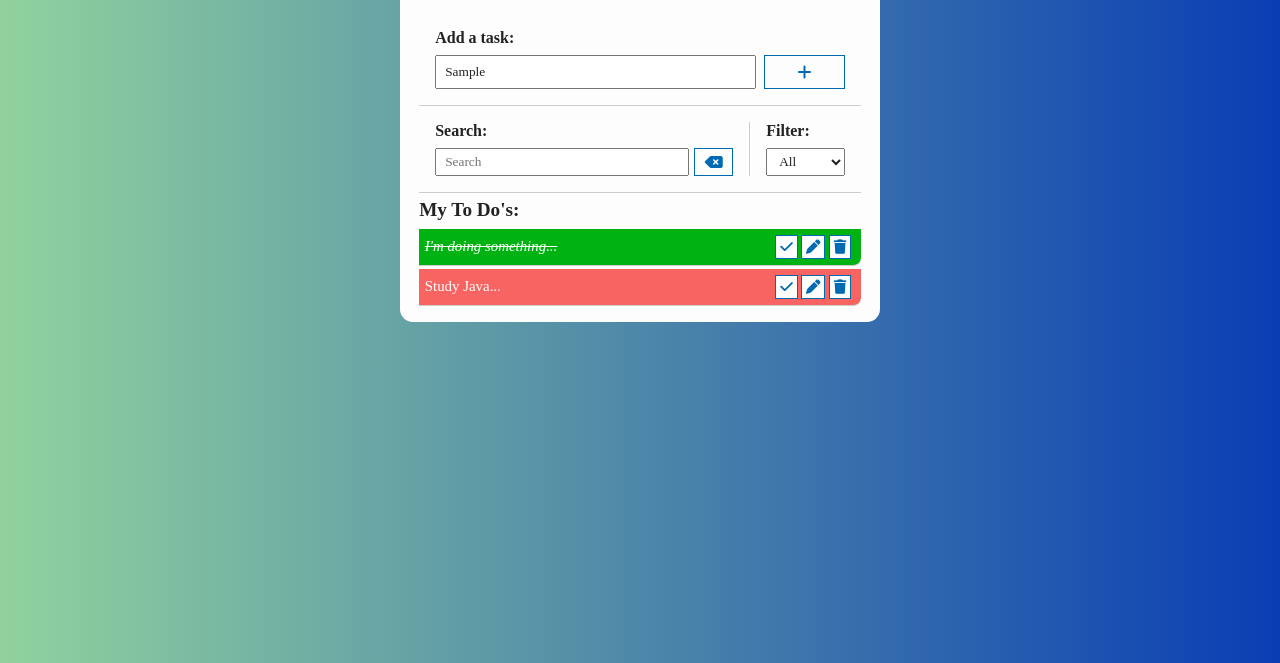
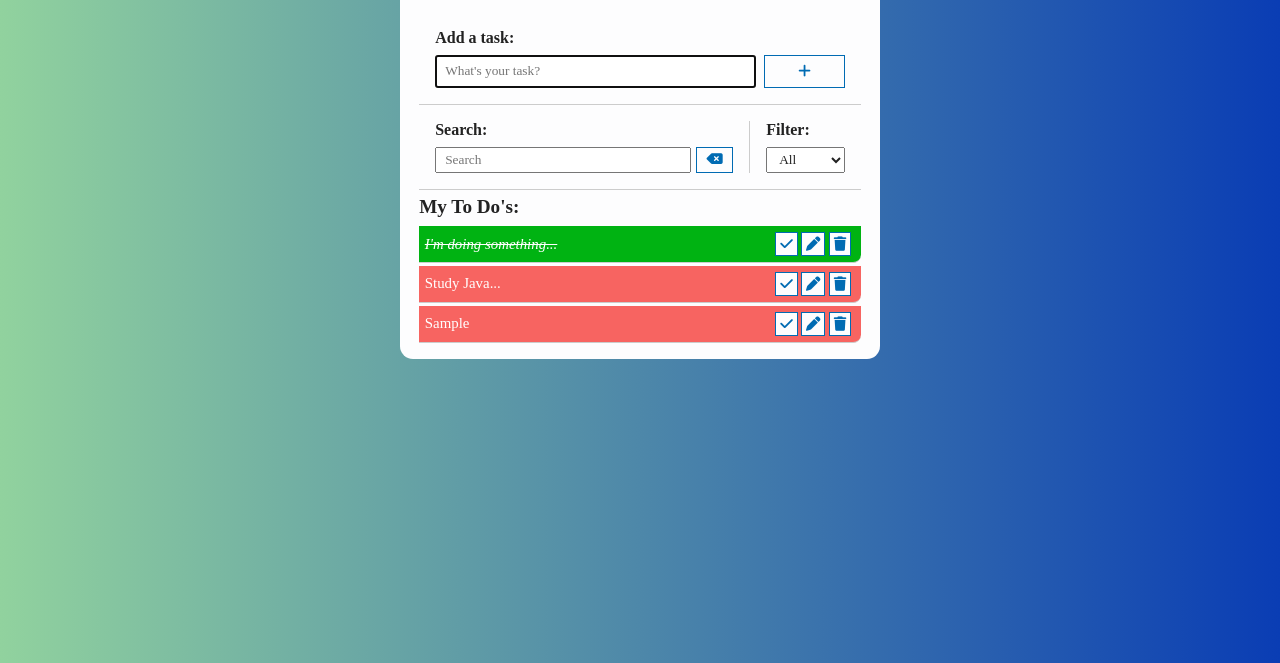
Before and after one commit to amac81/JS_ToDoListAdvanced, a plain HTML site: page index.html in a window 1280 px wide. Both pictures are taken after typing "Sample" into the empty fields and a click on the button 804 px from the left and 209 px from the top of the page. Shown: the part 137-800 px from the top of the page. Drawn offline with Linux system fonts and the light colour scheme; a web font is replaced by a local one.

Commit message:
Js saveToDo function done

```diff
--- a/css/styles.css
+++ b/css/styles.css
@@ -36,6 +36,7 @@ button i {
     color: #006bb3;
     font-weight: bold;
     pointer-events: none;
+    font-size: 0.9rem;
 }
 
 input, select {
@@ -174,10 +175,6 @@ input, select {
     margin-right: 0.25rem;
 }
 
-.todo-item button i {
-   font-size: 0.9rem;
- }
-
 .done {
     background-color: #00b312;
 }
--- a/js/scripts.js
+++ b/js/scripts.js
@@ -7,6 +7,37 @@ const editInput = document.querySelector("#edit-input");
 const cancelEditBtn = document.querySelector("#cancel-edit-btn");
 
 // Functions
+const saveToDo = (text) => {
+    const toDoItemDiv = document.createElement("div");
+    toDoItemDiv.classList.add("todo-item");
+    const todoTitle = document.createElement("h3");
+
+    const btnFinish = document.createElement("button");
+    const btnEdit = document.createElement("button");
+    const btnDelete = document.createElement("button");
+
+    todoTitle.innerText = text;
+    toDoItemDiv.appendChild(todoTitle);
+
+    btnFinish.classList.add("finish-todo");
+    btnFinish.innerHTML = '<i class="fa-solid fa-check"></i>';
+    toDoItemDiv.appendChild(btnFinish);
+
+    btnEdit.classList.add("edit-todo");
+    btnEdit.innerHTML = '<i class="fa-solid fa-pen"></i>';
+    toDoItemDiv.appendChild(btnEdit);
+
+    btnDelete.classList.add("delete-todo");
+    btnDelete.innerHTML = '<i class="fa-solid fa-trash"></i>';
+    toDoItemDiv.appendChild(btnDelete);
+
+    //by default the task isn't done
+    toDoItemDiv.classList.add("todo");
+
+    todoList.appendChild(toDoItemDiv);
+    todoInput.value = "";
+    todoInput.focus();
+}
 
 // Events
 
@@ -16,6 +47,6 @@ todoForm.addEventListener("submit", (e) => {
 
     if(inputValue){
         //save ToDo
-        console.log(inputValue);
+       saveToDo(inputValue);
     }
 });
```
